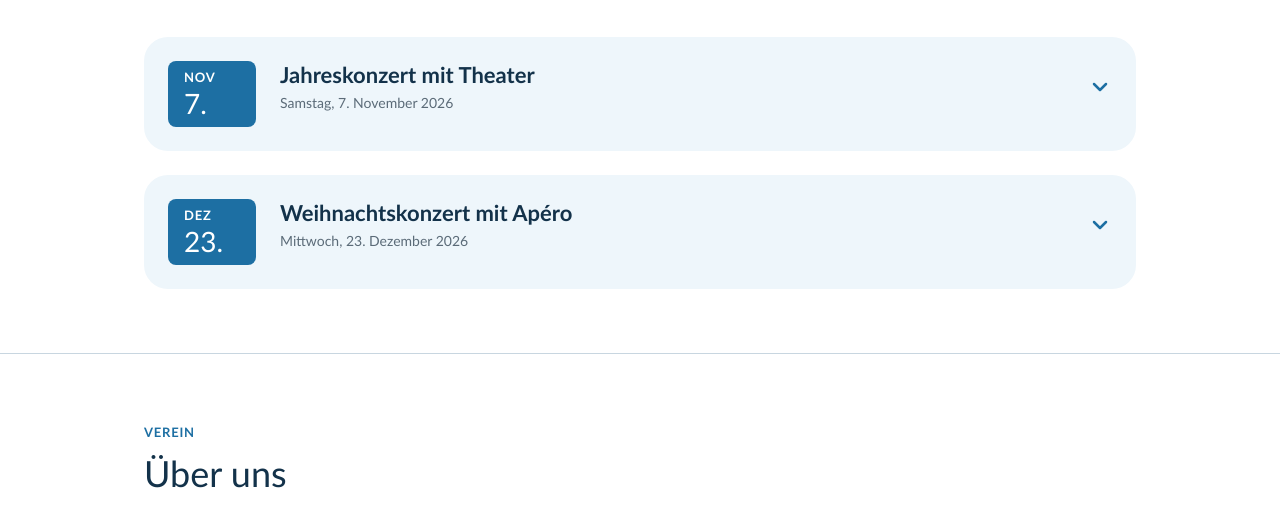
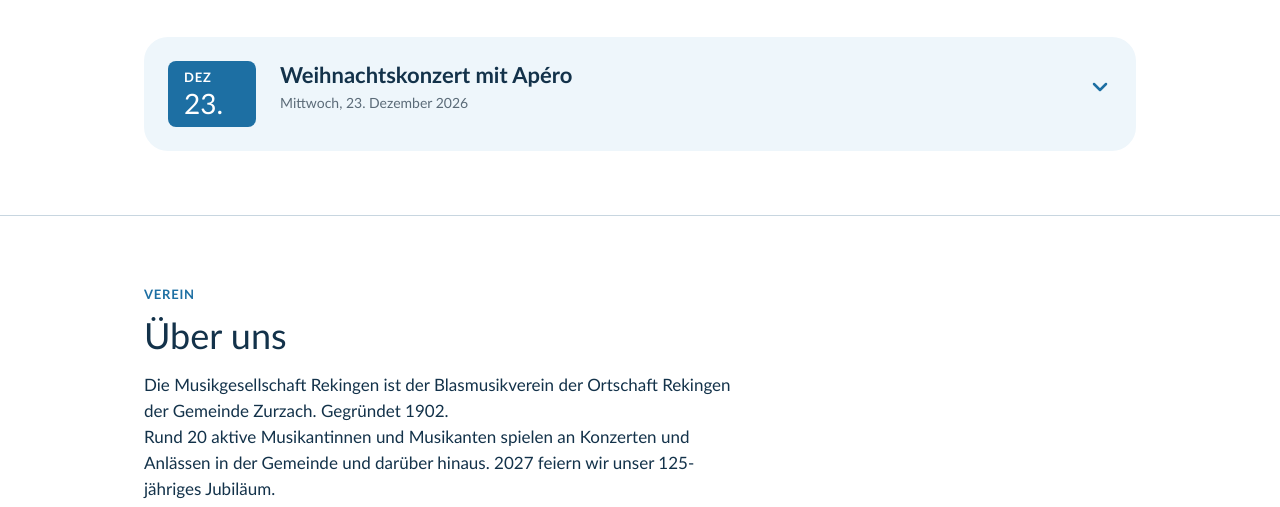
Before and after one commit to miranicad/mgrekingen, a plain HTML site: page index.html in a window 1280 px wide. Shown: the part 570-1077 px from the top of the page. Drawn offline with Linux system fonts and the light colour scheme.

Commit message:
Vergangene Termine entfernt

```diff
--- a/index.html
+++ b/index.html
@@ -4,7 +4,7 @@
 <meta charset="utf-8">
 <meta name="viewport" content="width=device-width, initial-scale=1">
 <title>Musikgesellschaft Rekingen</title>
-<meta name="description" content="Blasmusik aus Rekingen AG. Jahreskonzert mit Theater am Samstag, 7. November 2026, in der Mehrzweckhalle Chrüzlibachtal.">
+<meta name="description" content="Musikgesellschaft Rekingen: Blasmusik aus Rekingen AG. Konzerte, Anlässe und Proben.">
 <link rel="preconnect" href="https://fonts.googleapis.com">
 <link rel="preconnect" href="https://fonts.gstatic.com" crossorigin>
 <link rel="stylesheet" href="https://fonts.googleapis.com/css2?family=Cabin:wght@400;500;600&display=swap">
@@ -187,37 +187,7 @@
       <span class="label kicker">Nächste Anlässe</span>
       <h2 class="h1">Konzerte</h2>
 
-      <div class="more" tabindex="0" aria-label="Jahreskonzert mit Theater, Samstag 7. November 2026, mehr Infos">
-        <div class="date">
-          <span class="label"><span class="short">Nov</span><span class="long">Samstag</span></span>
-          <div class="day">7.</div>
-          <div class="month">November 2026</div>
-        </div>
-        <div>
-          <div class="more-head">
-            <div>
-              <h3 class="h3">Jahreskonzert mit Theater</h3>
-              <p class="small">Samstag, 7. November 2026</p>
-            </div>
-            <svg class="chev" viewBox="0 0 24 24" aria-hidden="true"><path d="M6 9l6 6 6-6"/></svg>
-          </div>
-          <div class="more-body">
-            <div>
-              <dl class="facts">
-                <div><dt>Was</dt><dd>Ein abwechslungsreiches Konzertprogramm, danach ein humorvolles Theaterstück. Für Speis und Trank ist gesorgt.</dd></div>
-                <div><dt>Türöffnung</dt><dd>18.30 Uhr</dd></div>
-                <div><dt>Konzertbeginn</dt><dd>20.00 Uhr</dd></div>
-                <div><dt>Ort</dt><dd>Mehrzweckhalle Chrüzlibachtal<br>5332 Rekingen AG</dd></div>
-                <div><dt>Eintritt</dt><dd>CHF 12.–</dd></div>
-                <div><dt>Reservation</dt><dd>ab 1. Oktober 2026 unter <a href="tel:+41793067171">079 306 71 71</a></dd></div>
-              </dl>
-              <a class="btn" href="tel:+41793067171">Plätze reservieren</a>
-            </div>
-          </div>
-        </div>
-      </div>
-
-      <div class="more" tabindex="0" aria-label="Weihnachtskonzert, Mittwoch 23. Dezember 2026, mehr Infos">
+      <div class="more" data-date="2026-12-23" tabindex="0" aria-label="Weihnachtskonzert, Mittwoch 23. Dezember 2026, mehr Infos">
         <div class="date">
           <span class="label"><span class="short">Dez</span><span class="long">Mittwoch</span></span>
           <div class="day">23.</div>
@@ -309,5 +279,23 @@
   </div>
 </footer>
 
+<script>
+  // Blendet Anlässe ab dem Folgetag aus (Datum in data-date, Format JJJJ-MM-TT)
+  (function () {
+    var d = new Date();
+    var heute = d.getFullYear() + '-' + String(d.getMonth() + 1).padStart(2, '0') + '-' + String(d.getDate()).padStart(2, '0');
+    var karten = document.querySelectorAll('.more[data-date]');
+    var sichtbar = 0;
+    karten.forEach(function (k) {
+      if (k.dataset.date < heute) { k.remove(); } else { sichtbar++; }
+    });
+    if (karten.length && sichtbar === 0) {
+      var p = document.createElement('p');
+      p.className = 'lead';
+      p.textContent = 'Zurzeit sind keine Anlässe geplant. Schauen Sie bald wieder vorbei.';
+      document.querySelector('#konzert .wrap').appendChild(p);
+    }
+  })();
+</script>
 </body>
 </html>
```
